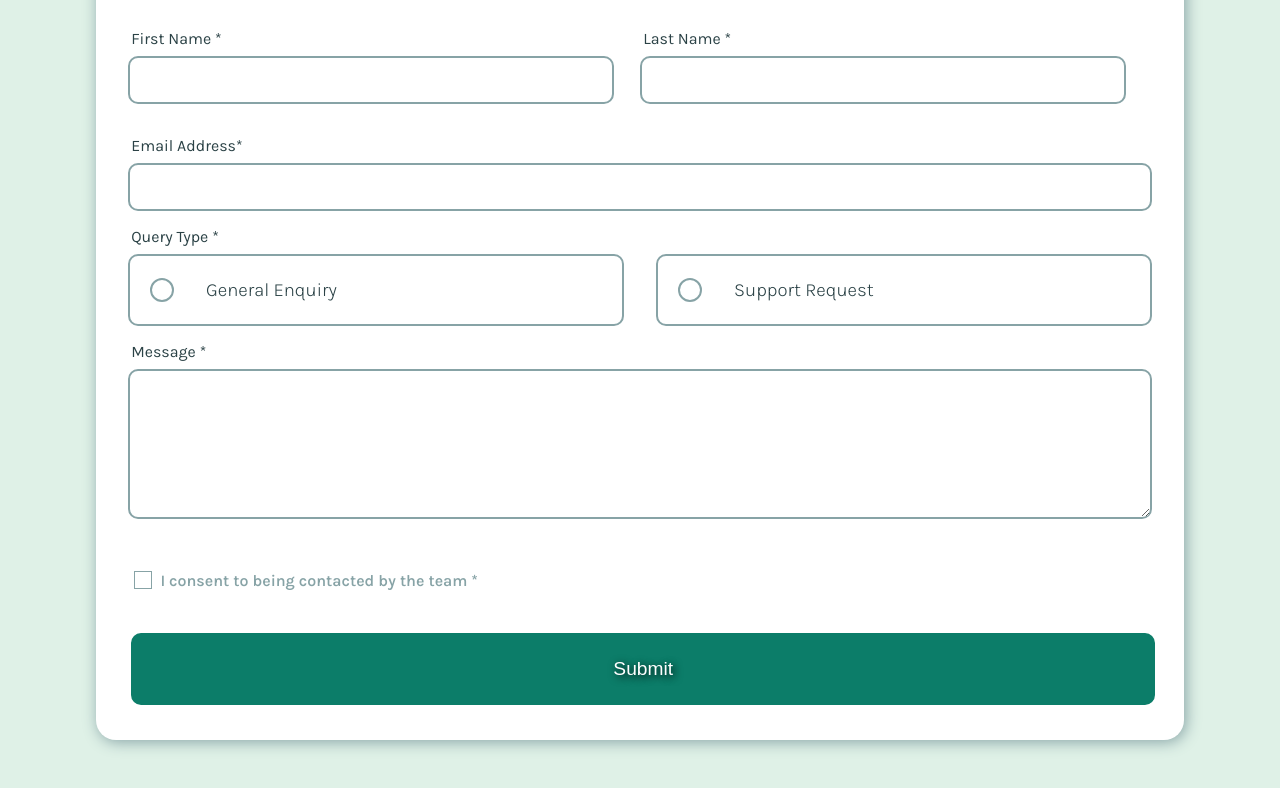
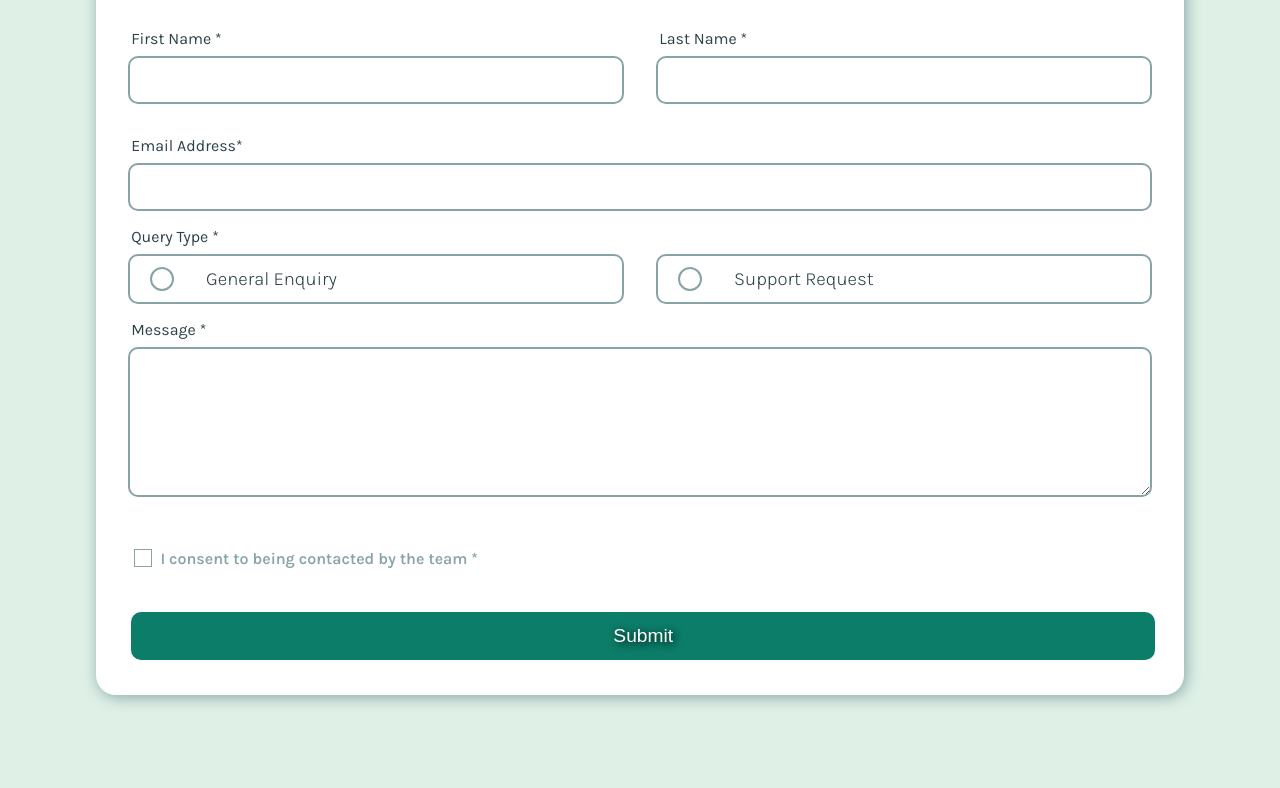
Before and after one commit to spampamfam/contact-form-, a plain HTML site: page index.html in a window 1280 px wide. Shown: the part 120-908 px from the top of the page. After the commit the page ends 863 px from the top, so only its background shows below. Drawn offline with Linux system fonts and the light colour scheme.

Commit message:
CSS adjustments

```diff
--- a/index.html
+++ b/index.html
@@ -49,7 +49,7 @@
             type="text"
             id="first-name"
             name="first-name"
-            class="w_half input"
+            class="w_full input"
           />
 
           <p
@@ -65,7 +65,7 @@
             type="text"
             id="last-name"
             name="last-name"
-            class="w_half input"
+            class="w_full input"
           />
           <p
             id="last-name-error"
@@ -87,7 +87,7 @@
 
       <h2>Query Type *</h2>
       <div class="query__container">
-        <div class="radio input w_half" id="option__container">
+        <div class="radio input w_full" id="option__container">
           <label for="general-enquiry" class=""></label>
           <input
             type="radio"
@@ -99,7 +99,7 @@
           <div class="radio__radio"></div>
           <h3>General Enquiry</h3>
         </div>
-        <div class="radio input w_half">
+        <div class="radio input w_full" id="option__container">
           <label for="support-request" class=""></label>
           <input
             type="radio"
--- a/script.js
+++ b/script.js
@@ -111,7 +111,8 @@ container.addEventListener("submit", (e) => {
       const radioArr = Array.from(item.element);
       const isChecked = radioArr.some((radio) => radio.checked);
       if (!isChecked) {
-        showError(queryContainer, item.errorEl, 2);
+        item.errorEl.textContent = `${mesg[2].msg}`;
+        item.errorEl.classList.toggle("hidden", false);
         formIsValid.push(false);
       } else {
         hideError(queryContainer, item.errorEl);
--- a/styles.css
+++ b/styles.css
@@ -55,10 +55,6 @@ h3 {
   border-radius: 20px;
 }
 
-.w_half {
-  width: 95%;
-}
-
 .w_full {
   width: 100%;
 }
@@ -91,6 +87,7 @@ label {
   flex-direction: row;
   justify-content: space-between;
   width: 100%;
+  gap: 2rem;
 }
 
 /* radio styling */
@@ -108,7 +105,7 @@ label {
   cursor: pointer;
   padding: 0.7rem 20px;
   flex: 1;
-  height: 9vh;
+  height: 20%;
   font-size: 1rem;
   border-radius: 10px;
   border: 2px solid var(--grey-medium);
@@ -259,7 +256,7 @@ input:focus,
 /* button styling */
 button {
   width: 100%;
-  height: 9vh;
+  height: 3rem;
   font-size: 1.2rem;
   border-radius: 10px;
   outline: none;
```
